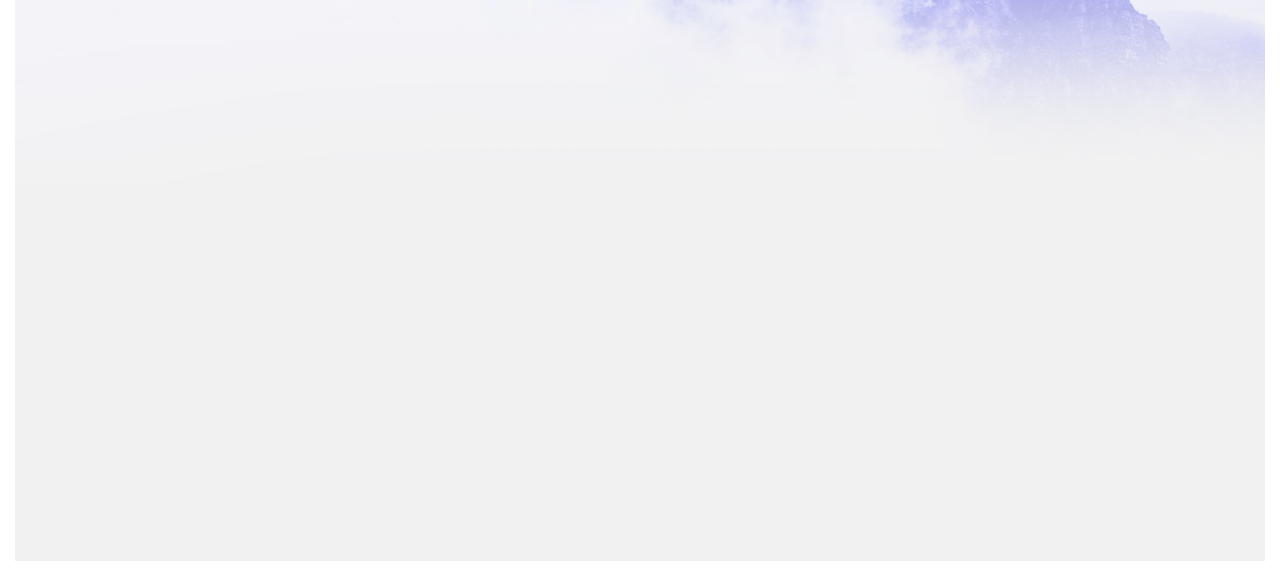
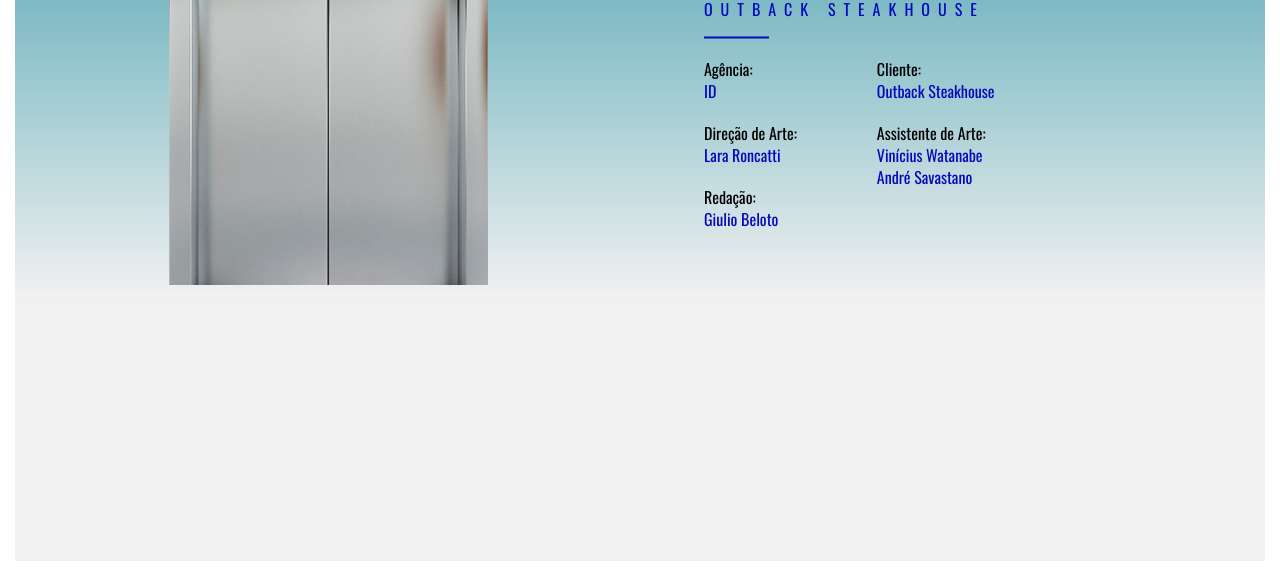
Before and after one commit to vinwatanabe/portfolio_2016, a plain HTML site: page eu-ouvi-outback.html in a window 1280 px wide. Shown: the part 224-800 px from the top of the page. Drawn offline with nearby package versions, Linux system fonts and the light colour scheme; a web font is replaced by a local one.

Commit message:
header das paginas internas ok

```diff
--- a/css/style.css
+++ b/css/style.css
@@ -43,7 +43,7 @@ body{
 	min-height: 100%;
 }
 
-header{
+.header-home{
 	background: url("../images/resources/background_home.jpg") no-repeat center center;
 	-webkit-background-size: cover;
 	-moz-background-size: cover;
@@ -261,6 +261,33 @@ header{
 	float: left;
 }
 
+.col-1, .col-2{
+	font-family: 'Oswald', sans-serif;
+	font-size: 1em;
+	color: #0509bb;
+	text-align: left;
+	letter-spacing: 0px;
+	line-height: 22px;
+	width: 30%;
+	display: inline-block;
+}
+
+.col-1{
+	float: left;
+}
+
+.col-1 > p, .col-2 > p{
+	margin: 20px 0px 20px 0px;
+}
+
+.col-1 span, .col-2 span{
+	color: #000;
+}
+
+.col-1 > p:first-of-type, .col-2 > p:first-of-type{
+	margin-top: 5px;
+}
+
 section:last-child{
 	margin-bottom: 50px;
 }
@@ -269,3 +296,33 @@ footer{
 	text-align: center;
 	margin-bottom: 45px;
 }
+
+/* Eu ouvi Outback */
+.header-pages{
+	background: #f1f1f1;
+	background: linear-gradient(180deg, #2c93a5, #f1f1f1);
+	height: 508px;
+	margin-top: 15px;
+	overflow: hidden;
+}
+
+.header-img{
+	width: 45%;
+	height: 508px;
+	float: left;
+	text-align: center;
+}
+
+.elevador-img{
+	margin-top: 15px;
+}
+
+.titulo-pages{
+	width: 45%;
+	float: right;
+	position: relative;
+	top: 50%;
+	-ms-transform: translateY(-50%);
+	-webkit-transform: translateY(-50%);
+	transform: translateY(-50%);
+}
--- a/eu-ouvi-outback.html
+++ b/eu-ouvi-outback.html
@@ -15,7 +15,27 @@
 	<div id="bottom"></div>
 
 	<div id="container">
-		<header>
+		<header class="header-pages">
+			<figure class="header-img">
+				<img src="images/02/header_elevador.png" class="elevador-img">
+			</figure>
+
+			<section class="titulo-pages">
+				<div class="titulo-link">
+					<h2>Eu ouvi<br/>Outback?</h2>
+					<p>Outback Steakhouse</p>
+					<div class="linha-titulo"></div><br/>
+					<div class="col-1">
+						<p><span>Agência:</span><br/>ID</p>
+						<p><span>Direção de Arte:</span><br/>Lara Roncatti</p>
+						<p><span>Redação:</span><br/>Giulio Beloto</p>
+					</div>
+					<div class="col-2">
+						<p><span>Cliente:</span><br/>Outback Steakhouse</p>
+						<p><span>Assistente de Arte:</span><br/>Vinícius Watanabe<br/> André Savastano</p>
+					</div>
+				</div>
+			</section>
 		</header>
 
 		<div class="content">
```
Also changed, not shown: index.html (+1 -1 lines).
